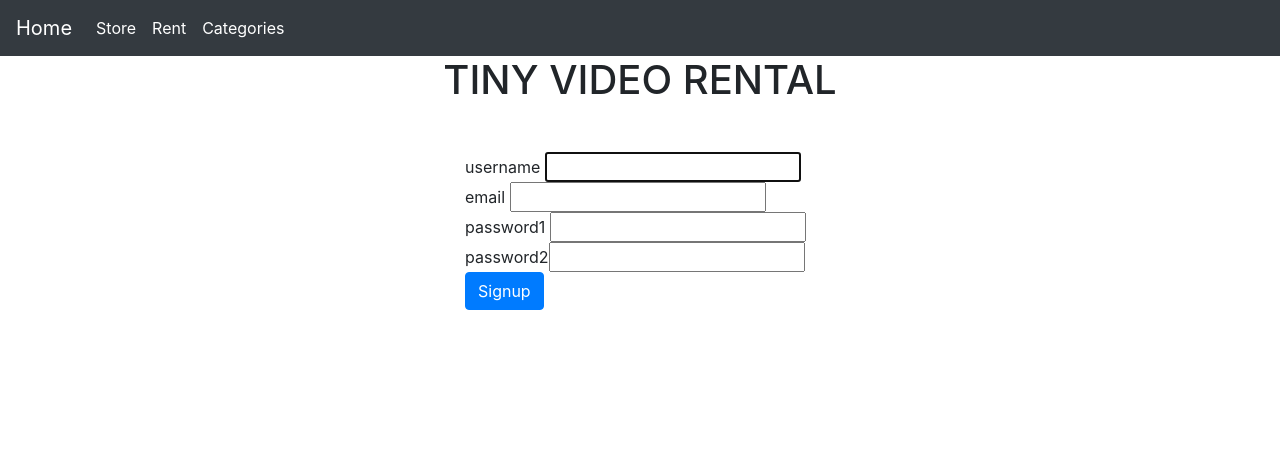
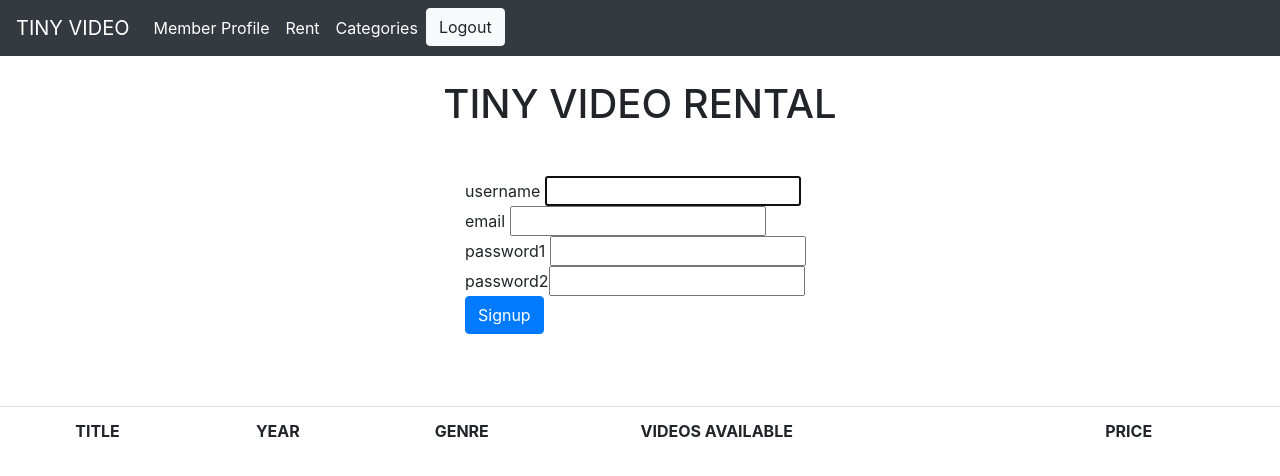
Before and after one commit to louwiee/Final-Project, a Django app: page /member/login/signup/ in a window 1280 px wide. Shown: the top 476 px of the page. Run offline with Django 4.2, Linux system fonts and the light colour scheme; lists and menus that the app fills with data are empty; parts of the project's set-up code (start-up, migrations or seed data) failed here and were passed over.

Commit message:
Update rent.html

```diff
--- a/templates/rent.html
+++ b/templates/rent.html
@@ -4,26 +4,8 @@
 
 <head>
 
-  <nav class="navbar navbar-expand-lg navbar-dark bg-dark">
-    <a class="navbar-brand navbar-dark" href="#" >Home</a>
-    <button class="navbar-toggler" type="button" data-toggle="collapse" data-target="#navbarNav" aria-controls="navbarNav" aria-expanded="false" aria-label="Toggle navigation">
-      <span class="navbar-toggler-icon"></span>
-    </button>
-    <div class="collapse navbar-collapse" id="navbarNav">
-      <ul class="navbar-nav">
-        <li class="nav-item active">
-          <a class="nav-link" href="#">Store <span class="sr-only">(current)</span></a>
-        </li>
-        <li class="nav-item active">
-          <a class="nav-link" href="addrent/<str:pk>">Rent</a>
-        </li>
-        <li class="nav-item active">
-          <a class="nav-link" href="#">Categories</a>
-        </li>
 
-      </ul>
-    </div>
-  </nav>
+
 
 
 
@@ -32,7 +14,34 @@
       <link rel="stylesheet" href="https://cdn.jsdelivr.net/npm/bootstrap@4.3.1/dist/css/bootstrap.min.css" integrity="sha384-ggOyR0iXCbMQv3Xipma34MD+dH/1fQ784/j6cY/iJTQUOhcWr7x9JvoRxT2MZw1T" crossorigin="anonymous">
 </head>
 
+<nav class="navbar navbar-expand-lg navbar-dark bg-dark">
+  <a class="navbar-brand navbar-dark" href="#" >TINY VIDEO </a>
+  <button class="navbar-toggler" type="button" data-toggle="collapse" data-target="#navbarNav" aria-controls="navbarNav" aria-expanded="false" aria-label="Toggle navigation">
+    <span class="navbar-toggler-icon"></span>
+  </button>
+  <div class="collapse navbar-collapse" id="navbarNav">
+    <ul class="navbar-nav">
+      <li class="nav-item active">
+        <a class="nav-link" href="#"> Member Profile <span class="sr-only">(current)</span></a>
+      </li>
+      <li class="nav-item active">
+        <a class="nav-link" href="addrent/<str:pk>">Rent</a>
+      </li>
+      <li class="nav-item active">
+        <a class="nav-link" href="#"> Categories </a>
+      </li>
+
+      <li class="navout active ml-auto">
+        <a class="btn btn-light ml-auto" href="#"> Logout </a>
+      </li>
+
+
+    </ul>
+  </div>
+</nav>
+
 <div class="Company">
+  <br>
   <h1><center> TINY VIDEO RENTAL </center> </h1>
 
 </div>
@@ -45,38 +54,31 @@
   {% endblock %}
 
 
+<br>
+<table class="table table-hover">
+  <thread class="thread thread-dark ">
+    <tr>
+      <th scope="col"> </th>
+      <th scope="col">TITLE</th>
+      <th scope="col">YEAR</th>
+      <th scope="col">GENRE</th>
+      <th scope="col">VIDEOS AVAILABLE</th>
+      <th scope="col">PRICE</th>
+    </tr>
+  </thread>
+  <tbody>
 
   {% for Movie in Movies %}
-    <a href="{% url 'addrent' Movie.pk %}"> rent </a>
-    {{ Movie.MOVIE_TITLE }}
-     {{ Movie.MOVIE_YEAR }}
-     {{ Movie.MOVIE_GENRE }}
-{% endfor %}
 
+    <td><a class="btn btn-primary" href="{% url 'addrent' Movie.pk %}"> Rent </a></td>
+    <td>{{ Movie.MOVIE_TITLE }}</td>
+    <td>{{ Movie.MOVIE_YEAR }}</td>
+    <td>{{ Movie.MOVIE_GENRE }}</td>
+    <td>{{ Movie.VID_AV }}</td>
 
-
-
-
-
-
-
-
-
-
-
-
-
-
-
-
-
-
-
-
-
-
-
-
+  </tbody>
+  {% endfor %}
+</table>
 
 
 
@@ -92,3 +94,11 @@
 </body>
 
 <html>
+
+
+<script src="https://code.jquery.com/jquery-3.3.1.slim.min.js" integrity="sha384-q8i/X+965DzO0rT7abK41JStQIAqVgRVzpbzo5smXKp4YfRvH+8abtTE1Pi6jizo" crossorigin="anonymous"></script>
+<script src="https://cdn.jsdelivr.net/npm/popper.js@1.14.7/dist/umd/popper.min.js" integrity="sha384-UO2eT0CpHqdSJQ6hJty5KVphtPhzWj9WO1clHTMGa3JDZwrnQq4sF86dIHNDz0W1" crossorigin="anonymous"></script>
+<script src="https://cdn.jsdelivr.net/npm/bootstrap@4.3.1/dist/js/bootstrap.min.js" integrity="sha384-JjSmVgyd0p3pXB1rRibZUAYoIIy6OrQ6VrjIEaFf/nJGzIxFDsf4x0xIM+B07jRM" crossorigin="anonymous"></script>
+</body>
+
+<html>
```
